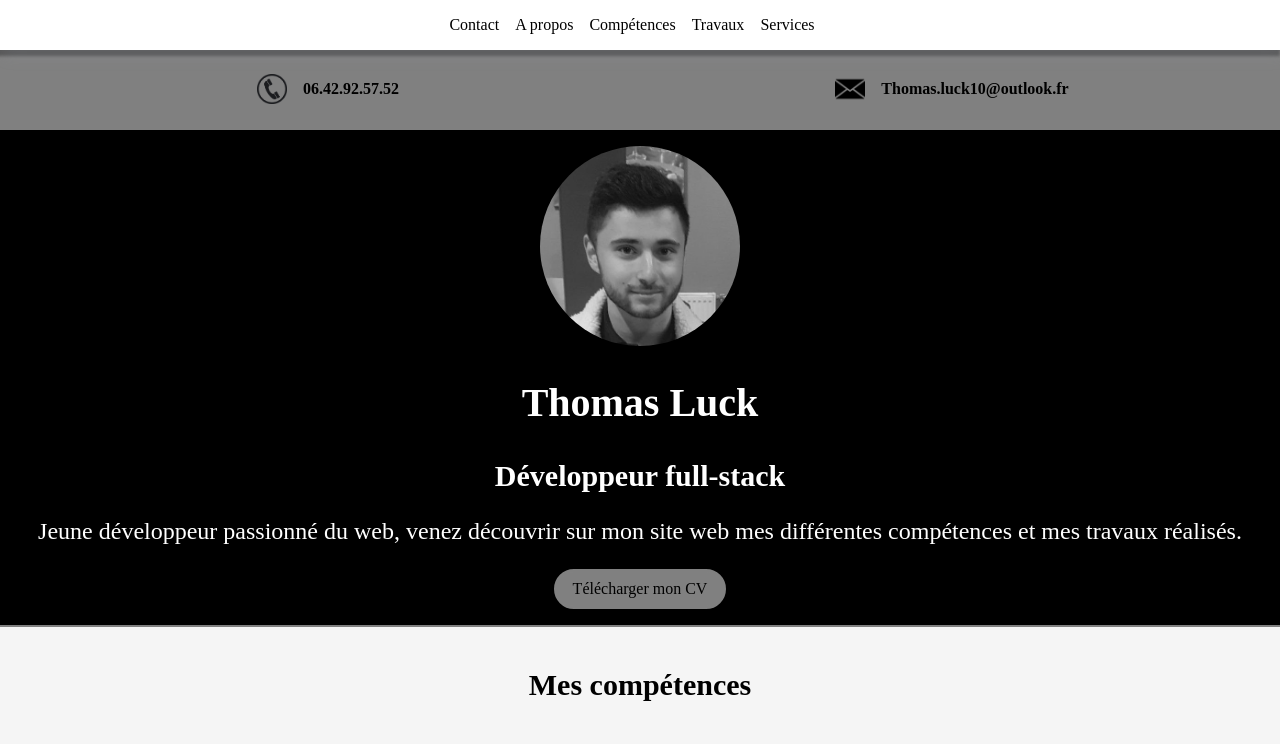
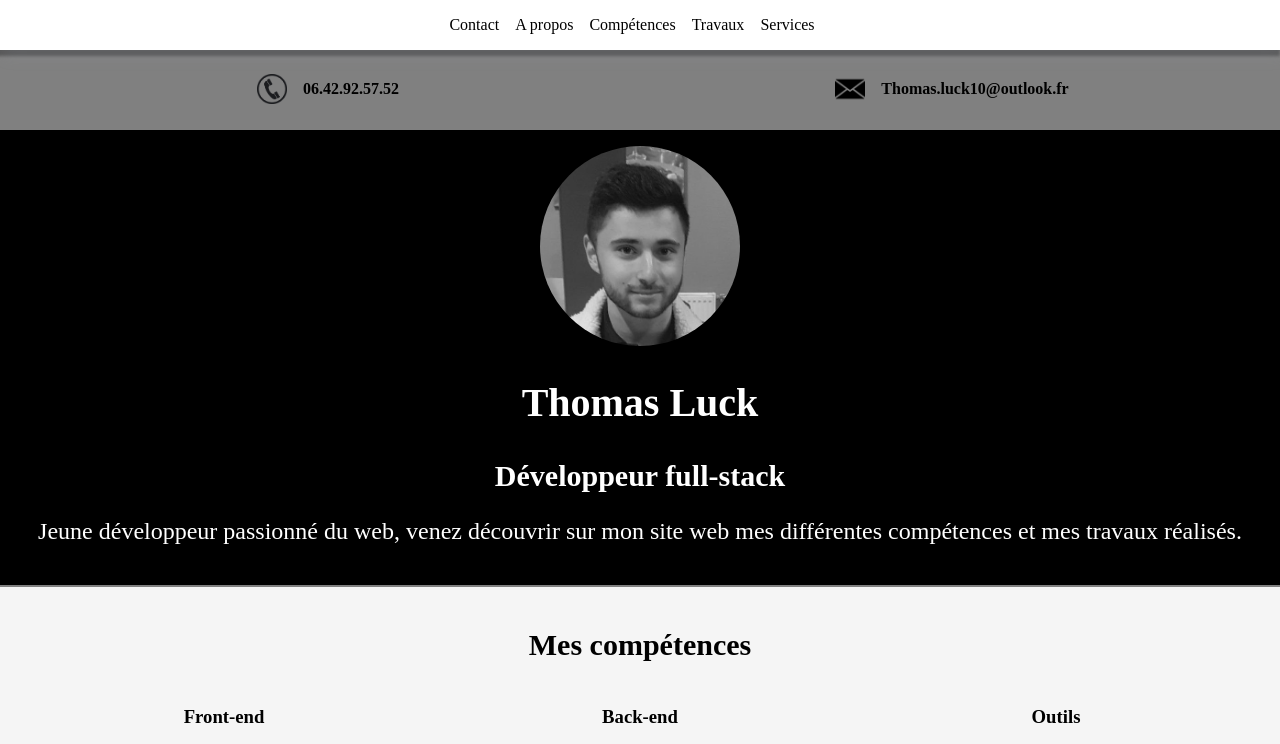
Before and after one commit to Thomaslck10/Portfolio-Thomas-Luck, a React (Create React App) app: page / in a window 1280 px wide. Shown: the top 744 px of the page. Built offline with nearby package versions, Linux system fonts and the light colour scheme.

Commit message:
update header + contact

```diff
--- a/src/components/About/index.jsx
+++ b/src/components/About/index.jsx
@@ -5,7 +5,7 @@ function About() {
 
     return (
         <section id='About'>
-            <a href='https://thomaslck10.github.io/Portfolio-Thomas-Luck/CV.pdf' target='_blank'>Télécharger mon CV</a>
+
             <div>
               <h1>Thomas Luck</h1>
               <h2>Développeur full-stack</h2>
```
